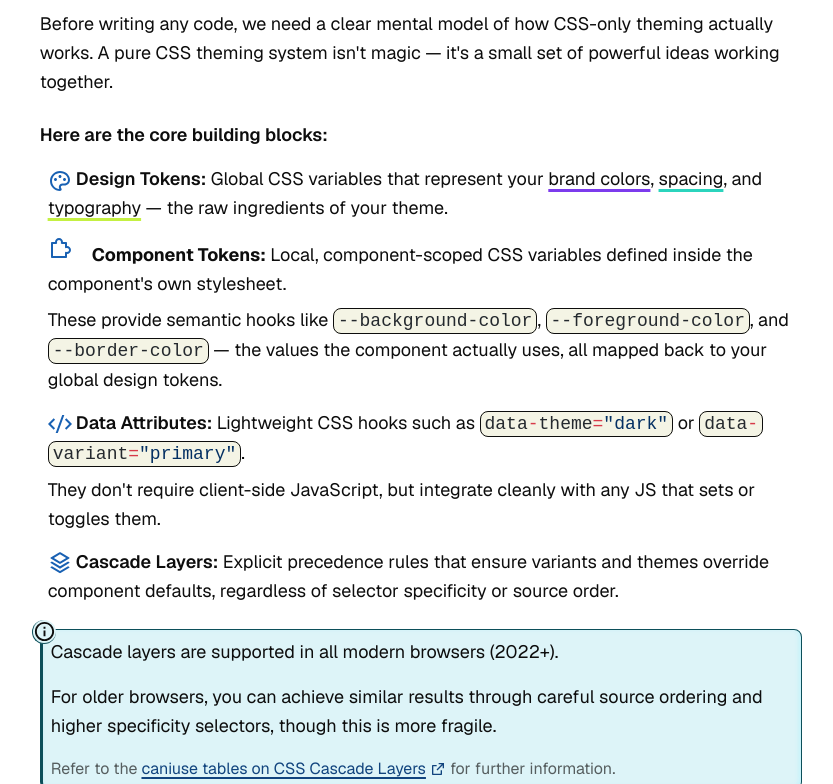
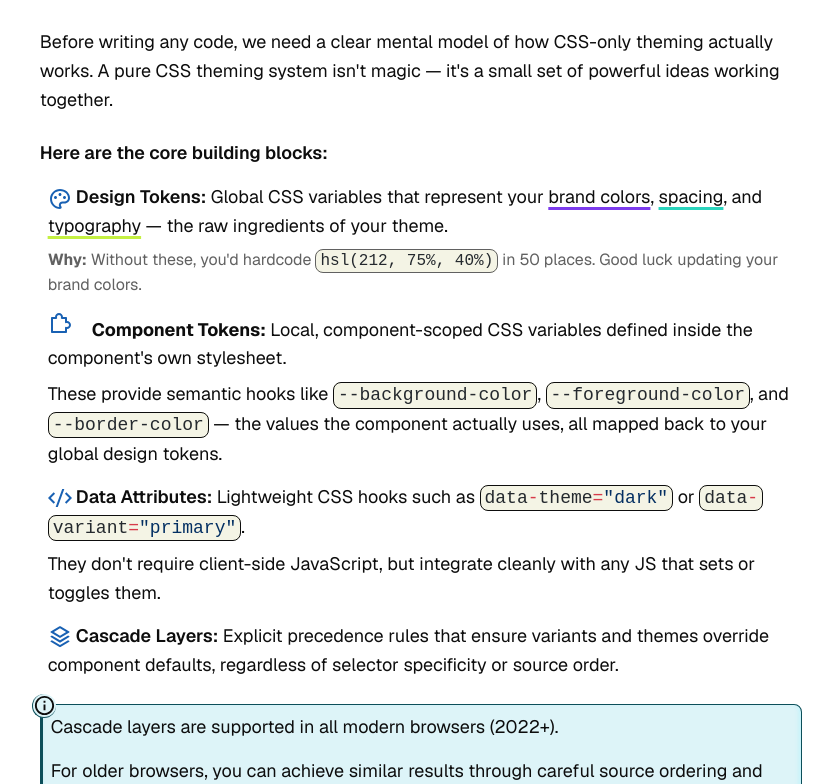
Before and after one commit to codercarl1243/react_components_system, a Next.js app: page /blog/design-system/theming in a window 1280 px wide. Shown: the part 1556-2340 px from the top of the page, without its empty margins (86-919 px from the left). Built offline with nearby package versions, Linux system fonts and the light colour scheme; a web font is replaced by a local one.

Commit message:
WIP blog content

```diff
--- a/app/blog/design-system/buttons/page.tsx
+++ b/app/blog/design-system/buttons/page.tsx
@@ -30,7 +30,7 @@ export default function Page() {
     return (
         <>
             <Post>
-                <Buttons />
+                {/* <Buttons /> */}
                 <Foundation />
                 <Setup />
                 <BuildingTheButton />
--- a/app/blog/design-system/theming/(blog_sections)/1_introduction.tsx
+++ b/app/blog/design-system/theming/(blog_sections)/1_introduction.tsx
@@ -3,7 +3,7 @@ import Heading from "@/components/heading";
 import List from "@/components/list";
 import PostNote from "@/components/post/post.note";
 import PostSection from "@/components/post/post.section";
-import { Stack } from "@/components/primitives";
+import { Block, Inline, Stack } from "@/components/primitives";
 
 
 export default function Section1() {
@@ -21,7 +21,7 @@ export default function Section1() {
                     The solution isn&apos;t another tool or library. It&apos;s treating theming as what it actually is: <FunHighlight>the design-system backbone</FunHighlight> — a single source of truth that keeps components consistent, accessible, and maintainable across themes, brands, and platforms.
                 </p>
                 <PostNote variant="warning" showIcon={false}>
-                    <p><strong>Common problem:</strong> You add a new "success" button variant.</p>
+                    <p><strong>Common problem:</strong> You add a new <Inline as="span" variant="success" variantAppearance="primitive">success</Inline> button variant.</p>
                     <p>Now you need to update 12 different component files, worry about dark mode, and pray nothing breaks in production.</p>
                     <p>With proper theming architecture, you&apos;d change 3 lines of CSS.</p>
                 </PostNote>
--- a/app/blog/design-system/theming/(blog_sections)/2_concepts.tsx
+++ b/app/blog/design-system/theming/(blog_sections)/2_concepts.tsx
@@ -26,8 +26,12 @@ export default function Section2() {
                 <List spacing="normal" variant="none">
                     <li>
                         <p>
-                            <span className="bold"><Icon icon={RiPaletteLine} color={"var(--color-primary-400)"} /> Design Tokens:</span> Global CSS variables that represent your <span className="fun-underline">brand colors</span>, <span className="fun-underline">spacing</span>, and <span className="fun-underline">typography</span> — the raw ingredients of your theme.
+                            <span className="bold"><Icon icon={RiPaletteLine} color={"var(--color-primary-400)"} /> Design Tokens:
+                            </span> Global CSS variables that represent your <span className="fun-underline">brand colors</span>, <span className="fun-underline">spacing</span>, and <span className="fun-underline">typography</span> — the raw ingredients of your theme.
                         </p>
+                        <PostInfo>
+                            <strong>Why:</strong> Without these, you'd hardcode <InlineCode lang="css" codeString="hsl(212, 75%, 40%)"/> in 50 places. Good luck updating your brand colors.
+                        </PostInfo>
                     </li>
                     <li>
                         <p>
--- a/app/blog/design-system/theming/(blog_sections)/3_tokens-global.tsx
+++ b/app/blog/design-system/theming/(blog_sections)/3_tokens-global.tsx
@@ -7,7 +7,7 @@ import PostSection from "@/components/post/post.section";
 import Link from "@/components/link";
 import Heading from "@/components/heading";
 import PostInfo from "@/components/post/post.info";
-import { Stack } from "@/components/primitives";
+import { Inline, Stack } from "@/components/primitives";
 
 export default function Section3() {
     return (
@@ -17,39 +17,51 @@ export default function Section3() {
             </AnchorHeading>
             <Stack>
                 <p>
-                    Every theming system starts with a stable set of <span className="bold">global design tokens</span>. These are the reusable values your entire interface will rely on:
+                    Every theming system starts with a stable set of <span className="bold">global design tokens</span>. These are the reusable values your entire interface will rely on: colors, spacing, typography, radii, shadows, and breakpoints.
                 </p>
-                <List spacing="tight">
-                    <li>colors</li>
-                    <li>spacing</li>
-                    <li>typography</li>
-                    <li>radii</li>
-                    <li>shadows</li>
-                    <li>breakpoints</li>
-                </List>
                 <p>
-                    Each of these categories follows the same structure — stable values defined on <InlineCode codeString=":root" lang="css" /> and reused across your entire system.
-                    They don't style anything on their own; they simply act as the <span className="fun-underline italic">source of truth</span>.
+                    Each category follows the same structure—stable values defined on <InlineCode codeString=":root" lang="css" /> and reused across your entire system. They don't style anything on their own; they simply act as the <span className="fun-underline italic">source of truth</span>.
                 </p>
                 <PostInfo>
-                    If you'd like to explore the full token set used in this project, you can view it on <Link href="https://github.com/codercarl1243/react_components_system/tree/main/styles/tokens">GitHub</Link>.
+                    The full token set for this project is available on <Link href="https://github.com/codercarl1243/react_components_system/tree/main/styles/tokens">GitHub</Link>. Below, we'll focus on color tokens as they best demonstrate the pattern.
                 </PostInfo>
-
-                <p>
-                    Below is a simplified example using color tokens. Your own project's tokens might be simpler or more extensive, but the structure remains the same.
-                </p>
             </Stack>
 
             <Stack>
                 <Heading as="h3">Color Tokens</Heading>
-                <PostNote>
+
                 <p>
-                        Modern design systems often use <span className="bold">OKLCH</span> for improved perceptual consistency and easier contrast management.
+                    Color tokens use a numeric scale where lower numbers represent lighter values and higher numbers represent darker ones. This makes it intuitive to find contrast pairs: <InlineCode codeString="--color-primary-400" /> <Inline
+                        as="span"
+                        style={{
+                            border: 'var(--border-thick)',
+                            backgroundColor: "var(--color-primary-400)",
+                            width: 'var(--spacing-lg)',
+                            height: '1lh',
+                            display: 'inline-block',
+                            verticalAlign: 'middle',
+                            borderRadius: 'var(--radius-sm)'
+                        }}
+                        aria-label="Primary 400 color swatch"
+                    /> (medium blue) naturally pairs with <InlineCode codeString="--color-neutral-100" /> <Inline
+                        as="span"
+                        style={{
+                            border: 'var(--border-thick)',
+                            backgroundColor: "var(--color-neutral-100)",
+                            width: 'var(--spacing-lg)',
+                            height: '1lh',
+                            display: 'inline-block',
+                            verticalAlign: 'middle',
+                            borderRadius: 'var(--radius-sm)'
+                        }}
+                        aria-label="Neutral 100 color swatch"
+                    /> (white) for accessible contrast.
                 </p>
+
                 <p>
-                        This article uses <span className="bold">HSL</span> for <span className="fun-underline">clarity</span> and <span className="fun-underline">compatibility</span>, but the same token structure works with OKLCH if you prefer it.
+                    The pattern across all color scales is straightforward: mid-tier colors (400, 600) work on neutral backgrounds, while light tiers (100, 200) need darker neutral text (600, 700, 800) for readability. This separation between brand colors and neutral colors gives you both visual identity and accessibility—brand colors define <em>who you are</em>, neutral colors ensure <em>everyone can read it</em>.
                 </p>
-                </PostNote>
+
                 <Code
                     lang="css"
                     codeString={`/* Global Color Tokens */
@@ -82,15 +94,17 @@ export default function Section3() {
                 `}
                 />
 
+                <PostNote>
+                    This article uses <span className="bold">HSL</span> for clarity and compatibility, but the same token structure works with <span className="bold">OKLCH</span> if you prefer improved perceptual consistency across lightness values.
+                </PostNote>
+
                 <p>
-                    These tokens become the building blocks for everything else. For example, a button <em>could</em> use <InlineCode codeString="background: var(--color-primary-400)" lang="css" /> — but ideally it shouldn&apos;t reference global tokens directly. Instead, it will use <span className="bold">component tokens</span> like <InlineCode codeString="--background-color" lang="css" /> or <InlineCode codeString="--foreground-color" lang="css" /> that map back to these values. We'll explore this pattern in the next section.
-                </p>
-                <p>
-                    Before we move on to component tokens, it's worth looking at a few tools that can help you evaluate and build accessible color palettes.
+                    These tokens become the building blocks for everything else. A button <em>could</em> reference <InlineCode codeString="var(--color-primary-400)" lang="css" /> directly, but it shouldn't. Instead, components use <span className="bold">semantic tokens</span> like <InlineCode codeString="--background-color" lang="css" /> that map back to these global values. This indirection is what makes the system flexible—we'll explore why in the next section.
                 </p>
             </Stack>
+
             <PostInfo>
-                    For a list of tools that help you design accessible, contrast-safe color palettes, see the <Link href="#resources-color-accessibility-tools">resources section</Link>.
+                For tools that help you design accessible, contrast-safe color palettes, see the <Link href="#resources-color-accessibility-tools">resources section</Link>.
             </PostInfo>
         </PostSection>
     );
--- a/app/blog/design-system/theming/(blog_sections)/4_tokens-component.tsx
+++ b/app/blog/design-system/theming/(blog_sections)/4_tokens-component.tsx
@@ -69,9 +69,18 @@ export default function Section4() {
           Component tokens achieve this through a two-layer system:
         </p>
         <List spacing="tight" variant="decimal" ordered>
-          <li><strong>Semantic tokens</strong> define <em>what</em> colors mean <InlineCode codeString="--background-color" lang="css" /></li>
-          <li><strong>Component tokens</strong> decide <em>how</em> a component uses them <InlineCode codeString="--button-background-color" lang="css" /></li>
+          <li>
+            <strong>Semantic tokens</strong> (<InlineCode codeString="--background-color" lang="css" />) — describe the <em>role</em> a color plays
+          </li>
+          <li>
+            <strong>Component tokens</strong> (<InlineCode codeString="--button-background-color" lang="css" />) — namespace those roles to prevent conflicts between components
+          </li>
         </List>
+        <PostNote>
+          <strong>Why the double indirection?</strong>
+          <p>Semantic tokens let variants change colors across <em>multiple components</em> at once. </p>
+          <p>Component tokens ensure a button's <InlineCode codeString="--background-color" lang="css" /> never clashes with a card's <InlineCode codeString="--background-color" lang="css" />.</p>
+        </PostNote>
         <p>
           In the next step, we will use <InlineCode codeString="data-variant" /> attributes to override <span className="italic">background</span>, <span className="italic">foreground</span>, and <span className="italic">border</span> colors — creating <strong>themes</strong> and <strong>variants</strong> without touching the button&apos;s internal CSS.
         </p>
--- a/app/blog/design-system/theming/(blog_sections)/5_data_attributes-and-variants.tsx
+++ b/app/blog/design-system/theming/(blog_sections)/5_data_attributes-and-variants.tsx
@@ -27,9 +27,10 @@ export default function Section5() {
         <p>
           Instead of scattering variant logic across JavaScript or component props, you define variants through CSS attribute selectors like <InlineCode codeString='[data-variant="primary"]' lang="css" />. The browser handles the cascade automatically — no runtime overhead, no theme providers, no context.
         </p>
-
         <TokenFlowDiagram />
-
+<p>
+  Notice the middle layer? Those <strong>variant palette tokens</strong> (<InlineCode codeString="--variant-bg" lang="css" />, etc.) sit between global tokens and semantic tokens. This indirection isn't just for organization—it's what enables a single variant to support multiple appearances. A <InlineCode codeString='data-variant="primary"' /> button can be filled, outlined, or ghost by remapping how these palette tokens flow into semantic tokens. We'll explore appearances in Section 6.
+</p>
       </Stack>
 
       <Stack>
--- a/app/blog/design-system/theming/examples/5_TokenFlowDiagram.tsx
+++ b/app/blog/design-system/theming/examples/5_TokenFlowDiagram.tsx
@@ -1,5 +1,7 @@
 import Code from "@/components/code";
 import Icon from "@/components/icon";
+import Link from "@/components/link";
+import PostInfo from "@/components/post/post.info";
 import { Row, Stack } from "@/components/primitives";
 import { RiArrowDownLongFill, RiCodeSSlashFill, RiPaletteFill, RiPuzzleFill } from "@remixicon/react";
 
@@ -7,6 +9,7 @@ import { RiArrowDownLongFill, RiCodeSSlashFill, RiPaletteFill, RiPuzzleFill } fr
 export default function TokenFlowDiagram() {
 
     return (
+        <>
             <Stack
                 as="figure"
                 gap={4}
@@ -25,6 +28,12 @@ export default function TokenFlowDiagram() {
                     <Row as="strong" gap={2} className="theming-diagram-box--heading">
                         <Icon icon={RiPaletteFill} color="var(--color-primary-400)" />
                         Global Design Tokens
+                        <Link
+                            href="https://github.com/codercarl1243/react_components_system/blob/main/app/styles/tokens/colors.css"
+                            aria-label="View colors.css on GitHub"
+                        >
+                            (colors.css)
+                        </Link>
                     </Row>
                     <Code
                         copyEnabled={false}
@@ -51,6 +60,13 @@ export default function TokenFlowDiagram() {
                     <Row as="strong" gap={2} className="theming-diagram-box--heading">
                         <Icon icon={RiCodeSSlashFill} color="var(--color-secondary-400)" />
                         Variant Tokens
+                        <Link
+                            href="https://github.com/codercarl1243/react_components_system/blob/main/app/styles/design-system/variants.css"
+                            className="text-sm"
+                            aria-label="View variants.css on GitHub"
+                        >
+                            (variants.css)
+                        </Link>
                     </Row>
                     <Code
                         highlightTokens={['var(--color-primary-400)', 'var(--color-neutral-100)', 'var(--color-primary-600)', 'var(--color-primary-100)']}
@@ -87,6 +103,13 @@ export default function TokenFlowDiagram() {
                     <Row as="strong" gap={2} className="theming-diagram-box--heading">
                         <Icon icon={RiPuzzleFill} color="var(--color-accent-400)" />
                         Component Layer
+                        <Link
+                            href="https://github.com/codercarl1243/react_components_system/blob/main/app/styles/components/buttons/button.css"
+                            className="text-sm"
+                            aria-label="View button.css on GitHub"
+                        >
+                            (button.css)
+                        </Link>
                     </Row>
 
 
@@ -132,5 +155,9 @@ border: 1px solid var(--button-border-color);`}
                     The three-layer token architecture: values flow from global, to Variants, and down to the component layer
                 </figcaption>
             </Stack>
+            <PostInfo>
+                    Want to see this architecture applied to a complete component? The <Link href="/blog/design-system/buttons">Building a Button Component</Link> article walks through creating a production-ready button using this exact theming system, including variants, states, and accessibility considerations.
+            </PostInfo>
+        </>
     )
 }
--- a/components/post/post.note.tsx
+++ b/components/post/post.note.tsx
@@ -31,7 +31,7 @@ export default function PostNote({ className, children, variant = 'info', showIc
     <Stack
       {...props}
       className={clsx(className, 'post-note')}
-      gap={4}
+      gap={2}
       role={'note'}
       variant={variant}
       variantAppearance='primitive'
```
Lines whose indentation alone changed are shown as unchanged.
